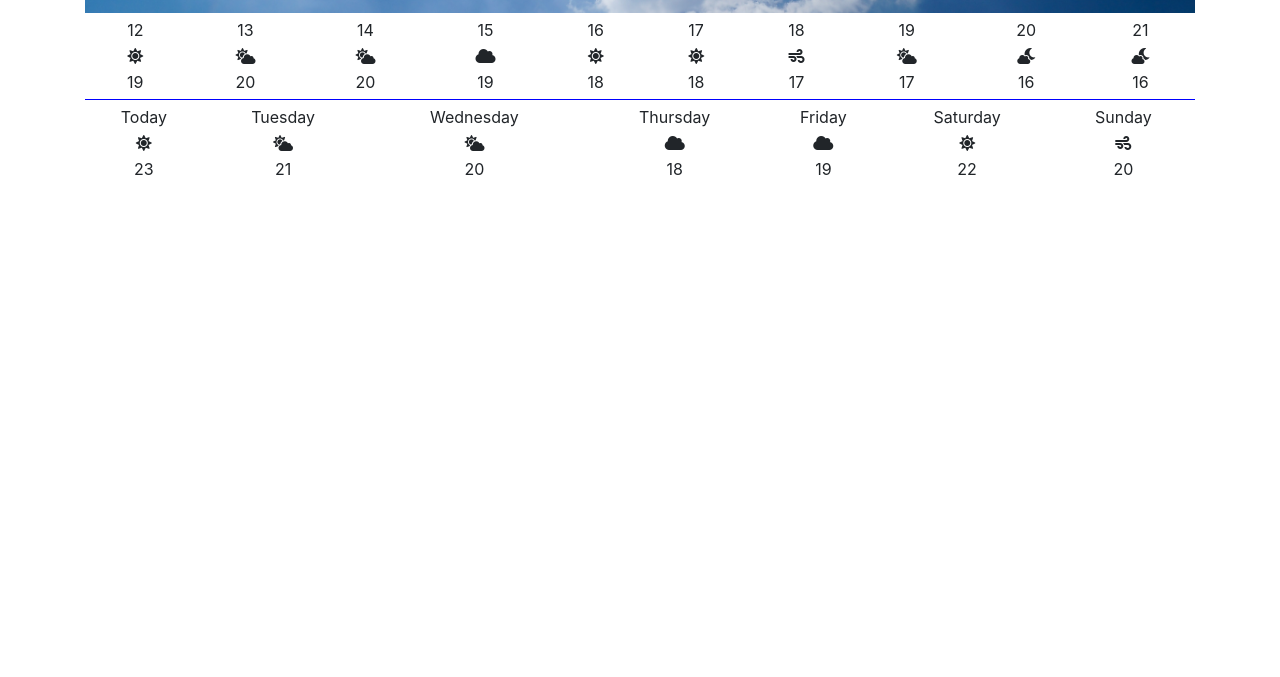
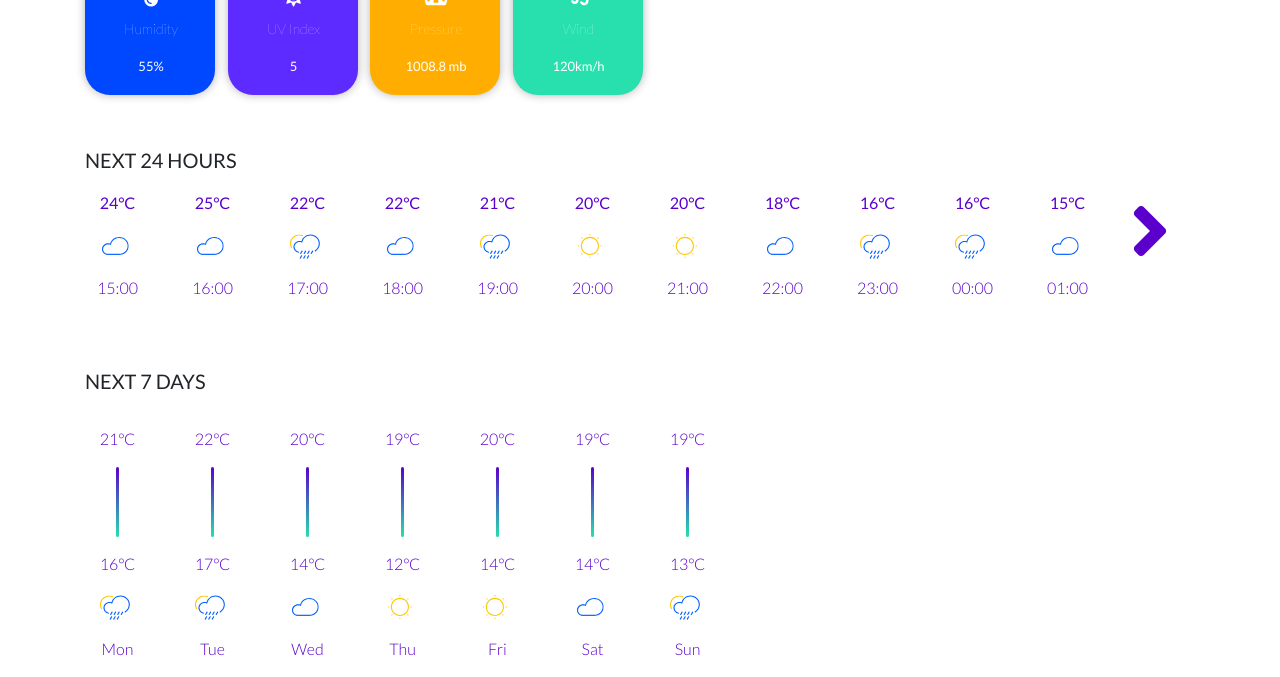
Before and after one commit to cyrielle-h/TodayWeather, a plain HTML site: page index.html in a window 1280 px wide. Shown: the part 557-1234 px from the top of the page. Before the commit the page ends 800 px from the top, so only its background shows below. Drawn offline with nearby package versions, Linux system fonts and the light colour scheme.

Commit message:
Update the UI

```diff
--- a/index.html
+++ b/index.html
@@ -8,25 +8,41 @@
 
 		<link rel="stylesheet" href="https://use.fontawesome.com/releases/v5.4.1/css/all.css" integrity="sha384-5sAR7xN1Nv6T6+dT2mhtzEpVJvfS3NScPQTrOxhwjIuvcA67KV2R5Jz6kr4abQsz" crossorigin="anonymous">
 
+        <link href="https://fonts.googleapis.com/css?family=Lato:100,100i,300,300i,400,400i,700,700i,900,900i" rel="stylesheet">
+
         <link rel="stylesheet" href="stylesheets/app.css">
         <script src="js/app.js"></script>
     </head>
+
     <body>
+<!-- FIRST NAVABAR -->
+
+        <nav class="navbar navbar-default">
+            <div class="container">
+                <div class="navbar-header">
+                    <a href="#" class="navbar-brand">TodayWeather</a>
+                </div>
+            </div>
+        </nav>
+
+        <!-- SECOND NAVBAR -->
 
         <div class="container">
-        <nav class="navbar navbar-expand-lg navbar-light bg-light">
+            <nav class="navbar navbar-expand-lg">
                 <button class="CurrentLocation">
-                <i class="fas fa-location-arrow weather-icon"></i>
+                    <i class="fas fa-location-arrow icon"></i>
                 </button>
                 <button class="navbar-toggler" type="button" data-toggle="collapse" data-target="#navbarSupportedContent" aria-controls="navbarSupportedContent" aria-expanded="false" aria-label="Toggle navigation">
                     <span class="navbar-toggler-icon"></span>
                 </button>
-
                 <div class="collapse navbar-collapse" id="navbarSupportedContent">
                 <form class="form-inline my-2 my-lg-0">
                     <input class="form-control mr-sm-2" type="search" placeholder="Enter location" aria-label="Search">
                     <button class="btn btn-outline-success my-2 my-sm-0" type="submit">Search</button>
                 </form>
+                <button class="Refresh">
+                    <i class="fas fa-redo-alt"></i>
+                </button>
                 </div>
                 <div class="option">
                     <div class="selectric-hide-select">
@@ -37,198 +53,194 @@
                     </div>
                 </div>
             </nav>
-        <br>
-        <div class="info-today">
-            <div class="time-date-city">
-                <p>13:28 PM</p>
-                <p>tuesday, 24 october 2018</p>
-                <p>Lisbon</p>
+
+        <!-- Info Today and illustration -->
+
+        <div class="container info-today">
+            <div class="row">
+                <div class="col col-md-6">
+                    <p class="temperature-now">16°C</p>
+                    <p class="date-DescriptionWeather-city">Nov 10, Mostly Cloudy in Lisbon</p>
                 </div>
-            <div class="precipitation-humidity-wind">
-                <p>Precipitation 0%</p>
-                <p>Humidity 2%</p>
-                <p>Wind 18km/h</p>
+                <div class="col col-md-6">
+                    <img class="illustration" src="undraw_autumn_2_ygk5.svg" width="300">
                 </div>
-            <div class="temperature-now">
-                <p>19°C</p>
+            </div>
+        </div>
+
+        <!-- DETAIL-->
+
+        <div class="details">
+            <p class="subtitle">detail</p>
+            <div class="row">
+                <div class="col-md-6">
+                    <div class="row">
+                        <div class="col-md-3">
+                            <div class="detail-box1">
+                                <div class="content">
+                                    <i class="fas fa-tint detail-icon"></i>
+                                    <p class="detail-title">Humidity</p>
+                                    <p class="detail-result">55%</p>
+                                </div>
+                            </div>
+                        </div>
+                        <div class="col-md-3">
+                            <div class="detail-box2">
+                                <div class="content">
+                                    <i class="fas fa-sun detail-icon"></i>
+                                    <p class="detail-title">UV Index</p>
+                                    <p class="detail-result">5</p>
+                                </div>
+                            </div>
+                        </div>
+                        <div class="col-md-3">
+                            <div class="detail-box3">
+                                <div class="content">
+                                    <i class="fas fa-tachometer-alt detail-icon"></i>
+                                    <p class="detail-title">Pressure</p>
+                                    <p class="detail-result">1008.8 mb</p>
+                                </div>
+                            </div>
+                        </div>
+                        <div class="col-md-3">
+                            <div class="detail-box4">
+                                <div class="content">
+                                    <i class="fas fa-wind detail-icon"></i>
+                                    <p class="detail-title">Wind</p>
+                                    <p class="detail-result">120km/h</p>
+                                </div>
+                            </div>
+                        </div>
+                    </div>
+                </div>
             </div>
         </div>
 
 
- <!-- ---------- END Table-Day-Selected ----------->
+        <!-- NEXT 24 HOURS-->
 
-
-
-        <div class="Forecast-Day-Selected">
-            <table class="Table-Day-Selected">
-                <tr class="Days">
-                    <td>
-                        12
-                    </td>
-                    <td>
-                        13
-                    </td>
-                    <td>
-                        14
-                    </td>
-                    <td>
-                        15
-                    </td>
-                    <td>
-                        16
-                    </td>
-                    <td>
-                        17
-                    </td>
-                    <td>
-                        18
-                    </td>
-                    <td>
-                        19
-                    </td>
-                    <td>
-                        20
-                    </td>
-                    <td>
-                        21
-                    </td>
-                </tr>
-                <tr class="weather-icon">
-                    <td>
-                        <i class="fas fa-sun"></i>
-                    </td>
-                    <td>
-                        <i class="fas fa-cloud-sun"></i>
-                    </td>
-                    <td>
-                        <i class="fas fa-cloud-sun"></i>
-                    </td>
-                    <td>
-                        <i class="fas fa-cloud"></i>
-                    </td>
-                    <td>
-                        <i class="fas fa-sun"></i>
-                    </td>
-                    <td>
-                        <i class="fas fa-sun"></i>
-                    </td>
-                    <td>
-                        <i class="fas fa-wind"></i>
-                    </td>
-                    <td>
-                        <i class="fas fa-cloud-sun"></i>
-                    </td>
-                    <td>
-                        <i class="fas fa-cloud-moon"></i>
-                    </td>
-                    <td>
-                        <i class="fas fa-cloud-moon"></i>
-                    </td>
-                </tr>
-                <tr class="TemperatureEveryDay">
-                    <td>19</td>
-                    <td>20</td>
-                    <td>20</td>
-                    <td>19</td>
-                    <td>18</td>
-                    <td>18</td>
-                    <td>17</td>
-                    <td>17</td>
-                    <td>16</td>
-                    <td>16</td>
-                </tr>
-            </table>
+        <div class="next-24-hours">
+            <p class="subtitle">next 24 hours</p>
+            <div class="row">
+                <div class="col-md-1">
+                    <p class="temperature-hour">24°C</p>
+                    <img class="weather-icon" src="Cloud.svg">
+                    <p class="hour">15:00</p>
                 </div>
-
-        <div class="Forecast-All-Days">
-            <table class="Table-Forecast-All-Days">
-                <tr class="days">
-                    <td class="today">
-                        Today
-                    </td>
-                    <td>
-                        Tuesday
-                    </td>
-                    <td>
-                        Wednesday
-                    </td>
-                    <td>
-                        Thursday
-                    </td>
-                    <td>
-                        Friday
-                    </td>
-                    <td>
-                        Saturday
-                    </td>
-                    <td>
-                        Sunday
-                    </td>
-                </tr>
-
-                <tr class="weather-icon">
-                    <td>
-                        <i class="fas fa-sun"></i>
-                    </td>
-                    <td>
-                        <i class="fas fa-cloud-sun"></i>
-                    </td>
-                    <td>
-                        <i class="fas fa-cloud-sun"></i>
-                    </td>
-                    <td>
-                        <i class="fas fa-cloud"></i>
-                    </td>
-                    <td>
-                        <i class="fas fa-cloud"></i>
-                    </td>
-                    <td>
-                        <i class="fas fa-sun"></i>
-                    </td>
-                    <td>
-                        <i class="fas fa-wind"></i>
-                    </td>
-                </tr>
-                <tr class="TemperatureEveryDay">
-                    <td>23</td>
-                    <td>21</td>
-                    <td>20</td>
-                    <td>18</td>
-                    <td>19</td>
-                    <td>22</td>
-                    <td>20</td>
-                </tr>
-            </table>
+                <div class="col-md-1">
+                    <p class="temperature-hour">25°C</p>
+                    <img class="weather-icon" src="Cloud.svg">
+                    <p class="hour">16:00</p>
                 </div>
-
-
-
-    		<!-- <div class="row">
-    			<div class="col-md-5">
-    				Today
-    					<div class="row">
-	    					<div class="offset-md-4 col-md-4">
-	    						Temperature
+                <div class="col-md-1">
+                    <p class="temperature-hour">22°C</p>
+                    <img class="weather-icon" src="Rain.svg">
+                    <p class="hour">17:00</p>
                 </div>
-	    					<div class="col-md-2">
-	    						Wind
+                <div class="col-md-1">
+                    <p class="temperature-hour">22°C</p>
+                    <img class="weather-icon" src="Cloud.svg">
+                    <p class="hour">18:00</p>
                 </div>
-	    					<div class="col-md-2">
-	    						Precipitation
+                <div class="col-md-1">
+                    <p class="temperature-hour">21°C</p>
+                    <img class="weather-icon" src="Rain.svg">
+                    <p class="hour">19:00</p>
+                </div>
+                <div class="col-md-1">
+                    <p class="temperature-hour">20°C</p>
+                    <img class="weather-icon" src="Sun.svg">
+                    <p class="hour">20:00</p>
+                </div>
+                <div class="col-md-1">
+                    <p class="temperature-hour">20°C</p>
+                    <img class="weather-icon" src="Sun.svg">
+                    <p class="hour">21:00</p>
+                </div>
+                <div class="col-md-1">
+                    <p class="temperature-hour">18°C</p>
+                    <img class="weather-icon" src="Cloud.svg">
+                    <p class="hour">22:00</p>
+                </div>
+                <div class="col-md-1">
+                    <p class="temperature-hour">16°C</p>
+                    <img class="weather-icon" src="Rain.svg">
+                    <p class="hour">23:00</p>
+                </div>
+                <div class="col-md-1">
+                    <p class="temperature-hour">16°C</p>
+                    <img class="weather-icon" src="Rain.svg">
+                    <p class="hour">00:00</p>
+                </div>
+                <div class="col-md-1">
+                    <p class="temperature-hour">15°C</p>
+                    <img class="weather-icon" src="Cloud.svg">
+                    <p class="hour">01:00</p>
+                </div>
+                <div class="col-md-1">
+                    <i class="fas fa-angle-right fa-5x"></i>
                 </div>
             </div>
         </div>
-    			<div class="col-md-2">
-    				Tomorrow
+
+        <!-- NEXT 7 DAYS-->
+
+        <div class="next-24-hours">
+            <p class="subtitle">next 7 days</p>
+            <div class="row">
+                <div class="col-md-1">
+                    <p class="temperature-nextdays" id="max">21°C</p>
+                    <div class="thermometer"></div>
+                    <p class="temperature-nextdays" id="min">16°C</p>
+                    <img class="weather-icon" src="Rain.svg">
+                    <p class="hour">Mon</p>
                 </div>
-    			<div class="col-md-2">
-    				Saturay
+                <div class="col-md-1">
+                    <p class="temperature-nextdays" id="max">22°C</p>
+                    <div class="thermometer"></div>
+                    <p class="temperature-nextdays" id="min">17°C</p>
+                    <img class="weather-icon" src="Rain.svg">
+                    <p class="hour">Tue</p>
                 </div>
-    			<div class="col-md-2">
-    				Sunday
+                <div class="col-md-1">
+                    <p class="temperature-nextdays" id="max">20°C</p>
+                    <div class="thermometer"></div>
+                    <p class="temperature-nextdays" id="min">14°C</p>
+                    <img class="weather-icon" src="Cloud.svg">
+                    <p class="hour">Wed</p>
                 </div>
-    		 </div> -->
+                <div class="col-md-1">
+                    <p class="temperature-nextdays" id="max">19°C</p>
+                    <div class="thermometer"></div>
+                    <p class="temperature-nextdays" min">12°C</p>
+                    <img class="weather-icon" src="Sun.svg">
+                    <p class="hour">Thu</p>
+                </div>
+                <div class="col-md-1">
+                    <p class="temperature-nextdays" id="max">20°C</p>
+                    <div class="thermometer"></div>
+                    <p class="temperature-nextdays" id="min">14°C</p>
+                    <img class="weather-icon" src="Sun.svg">
+                    <p class="hour">Fri</p>
+                </div>
+                <div class="col-md-1">
+                    <p class="temperature-nextdays" id="max">19°C</p>
+                    <div class="thermometer"></div>
+                    <p class="temperature-nextdays" id="min">14°C</p>
+                    <img class="weather-icon" src="Cloud.svg">
+                    <p class="hour">Sat</p>
+                </div>
+                <div class="col-md-1">
+                    <p class="temperature-nextdays" id="max">19°C</p>
+                    <div class="thermometer"></div>
+                    <p class="temperature-nextdays" id="min">13°C</p>
+                    <img class="weather-icon" src="Rain.svg">
+                    <p class="hour">Sun</p>
+                </div>
+            </div>
         </div>
 
+        <!-- Closing container -->
+        </div>
     </body>
 </html>
--- a/stylesheets/app.css
+++ b/stylesheets/app.css
@@ -1,52 +1,175 @@
+body {
+	font-family: 'Lato', sans-serif;
+}
+
+button.currentLocation {
+	border: 1px solid #5B00CC;
+}
+
+.navbar-brand {
+	color: #5B00CC;
+	font-weight: bold;
+	font-size: 40px;
+}
+
+.form-control {
+	border: 1px solid #5B00CC;
+	color: #5B00CC;
+}
+
+.btn-outline-success {
+	color: #5B00CC;
+	border: 1px solid #5B00CC;
+}
+
+.btn-outline-success:hover {
+    background-color: #5B00CC;
+    border:none;
+}
+
 .CurrentLocation {
 	padding: 10px;
 	margin: 5px;
 	border-radius: 5px;
+	color: #5B00CC;
 }
 
-.info-today {
-	background-image: url("sunny.jpg");
-	width: 100%;
-	height: 60%;
-	background-size: 1150px;
-	position: relative;
-	color: white;
+.refresh {
+	border: 1px solid #5B00CC;
+	padding: 10px;
+	margin: 5px;
+	border-radius: 5px;
+	color: #5B00CC;
 }
 
-.time-date-city {
-	padding: 20px;
-	text-transform: uppercase;
-	line-height: 0.5;
+.units {
+	width: 38px;
+	height: 38px;
+	color: #5B00CC;
 }
 
-.precipitation-humidity-wind {
-	position: absolute;
-	bottom: 20px;
-	left: 20px;
-	line-height: 0.5;
+.illustration {
+	margin: auto;
 }
 
 .temperature-now {
+	font-size: 130px;
+	font-weight: 400;
+	color: #5B00CC;
 	position: absolute;
-	bottom: 0;
-	right: 20px;
-	font-size: 100px;
 }
 
-.Table-Day-Selected {
-	width: 100%;
-	padding: 10px;
-	text-align: center;
-	line-height: 2;
+.date-DescriptionWeather-city {
+	font-size: 30px;
+	font-weight: 250;
+	position: absolute;
+	bottom: 60px;
+	color: #A7A7A7;
 }
 
-.Table-Forecast-All-Days  {
-	width: 100%;
-	text-align: center;
-	line-height: 2;
+.subtitle {
+	text-transform: uppercase;
+	font-size: 20px;
+	font-weight: 400;
+	margin-top: 50px;
+
 }
 
-.Table-Day-Selected {
-	padding: 20px;
-	border-bottom: 1px solid blue;
+.content {
+	width: 86px;
+	height: 86px;
+	top: 22px;
+	left: 27px;
+	position: absolute;
+	text-align: center;
+	border-top: 22px;
+	padding-left: 22px;
 }
+
+.detail-box1 {
+	color: #FFFFFF;
+	background: #0048FF;
+	border-radius: 25px;
+	width: 130px;
+	height: 130px;
+	text-align: center;
+	box-shadow: 0px 0px 10px rgba(0, 0, 0, .3);
+}
+
+.detail-box2 {
+	color: #FFFFFF;
+	background: #5D2AFF;
+	border-radius: 25px;
+	width: 130px;
+	height: 130px;
+	text-align: center;
+	box-shadow: 0px 0px 10px rgba(0, 0, 0, .3);
+}
+
+.detail-box3 {
+	color: #FFFFFF;
+	background: #FFAE01;
+	border-radius: 25px;
+	width: 130px;
+	height: 130px;
+	text-align: center;
+	box-shadow: 0px 0px 10px rgba(0, 0, 0, .3);
+}
+
+.detail-box4 {
+	color: #FFFFFF;
+	background: #27E0AE;
+	border-radius: 25px;
+	width: 130px;
+	height: 130px;
+	box-shadow: 0px 0px 10px rgba(0, 0, 0, .3);
+}
+
+.detail-icon {
+	text-align: center;
+	line-height: 20px;
+	font-size: 20px;
+	margin: auto;
+}
+
+.detail-title {
+	text-align: center;
+	font-weight: 200;
+	line-height: 24px;
+	font-size: 14px;
+	font-style: medium;
+	padding-top: 10px;
+}
+
+.detail-result {
+	text-align: center;
+	font-size: 13px;
+	font-weight: 400;
+}
+
+.weather-icon {
+	margin-left: 15px;
+}
+
+.temperature-hour {
+	text-align: center;
+}
+
+.fa-angle-right, .temperature-hour, .hour, .temperature-nextdays {
+	color: #5B00CC;
+}
+
+.hour, .temperature-nextdays {
+	font-weight: 300;
+	margin-top: 15px;
+	padding: auto;
+	text-align: center;
+}
+
+.thermometer {
+	width: 3px;
+	height: 70px;
+	background-image: linear-gradient(to top, #27E0AE 0%, #5B00CC 100%);
+	border-radius: 30px;
+	margin: auto;
+}
```
Also changed, not shown: js/app.js (+26 -20 lines), Cloud.svg (added), Rain.svg (added), Sun.svg (added), stylesheets/sunny.jpg (deleted), undraw_autumn_2_ygk5.svg (added), 1 other file. Lines whose indentation alone changed are shown as unchanged.
